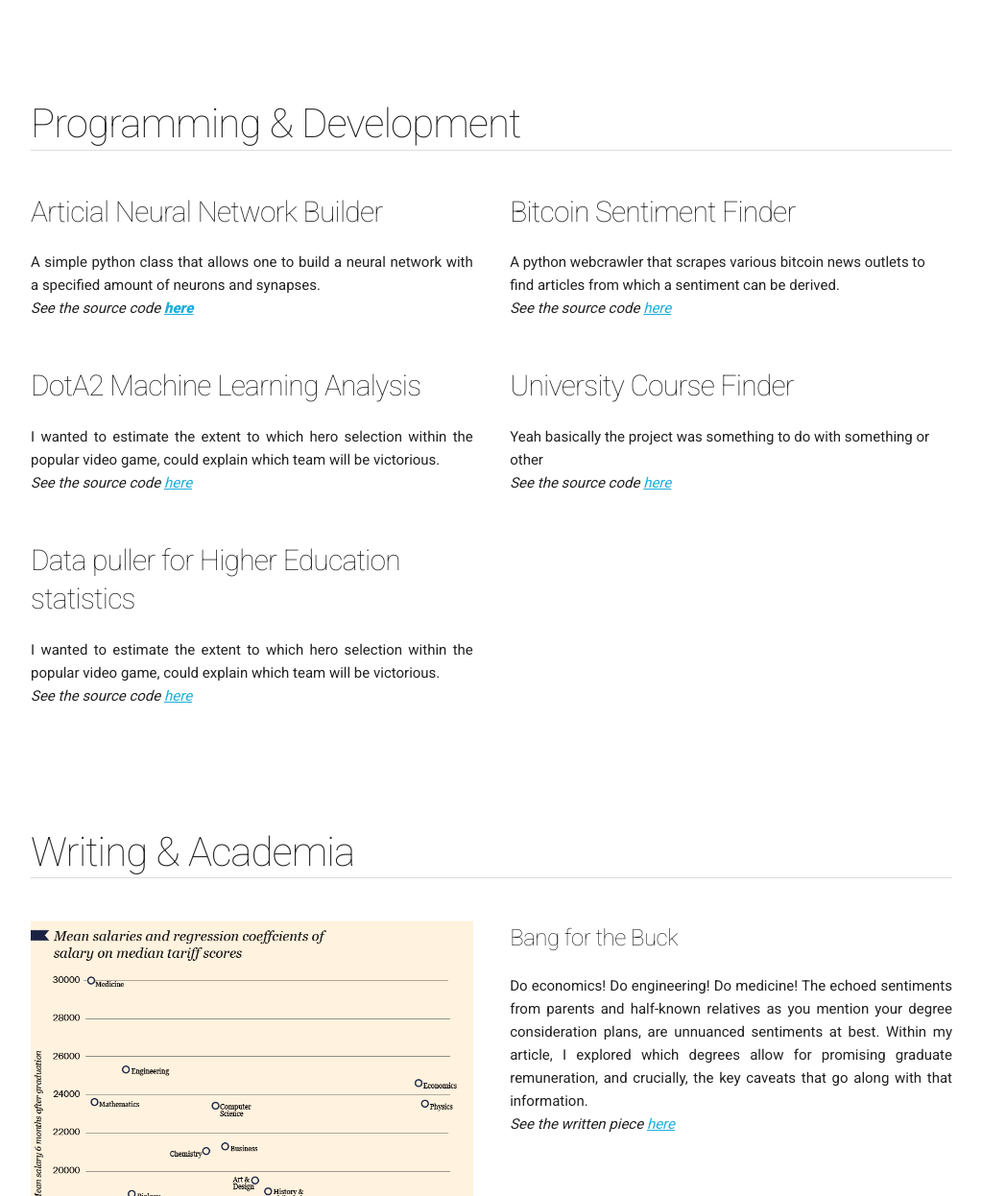
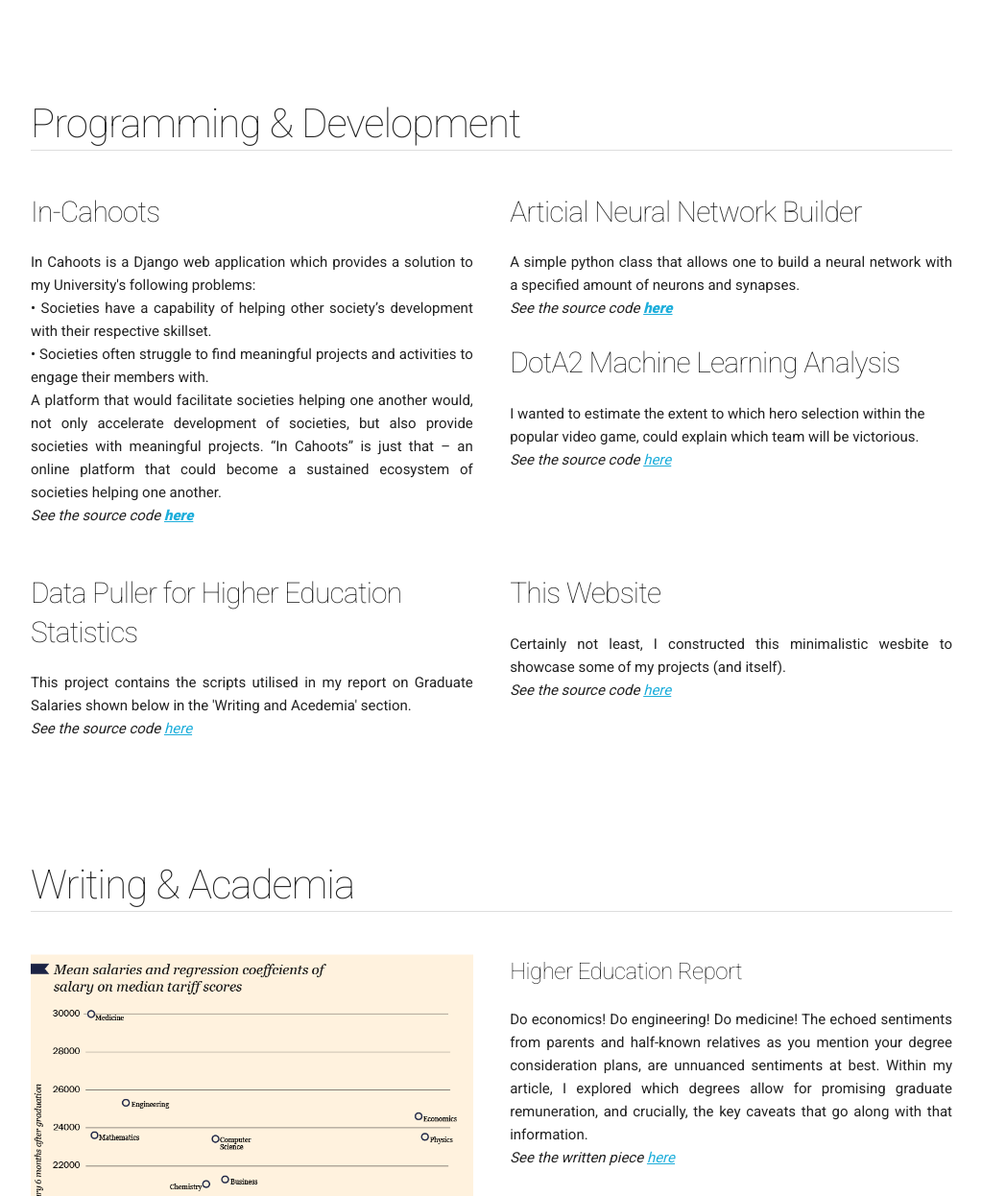
Before and after one commit to camwebby/portfolio_page, a plain HTML site: page home.html in a window 1280 px wide. Shown: the part 999-2245 px from the top of the page at 96% size, without its empty margins (128-1151 px from the left). Drawn offline with Linux system fonts and the light colour scheme.

Commit message:
overhaul

```diff
--- a/index.html
+++ b/home.html
@@ -75,13 +75,22 @@
       <div class="row">
 
         <div class="six columns">
+          <h4>In-Cahoots</h4>
+          <p style="text-align: justify;">In Cahoots is a Django web application which provides a solution to my University's following problems:
+          </br>•	Societies have a capability of helping other society’s development with their respective skillset.
+          </br>•	Societies often struggle to find meaningful projects and activities to engage their members with.
+        </br>A platform that would facilitate societies helping one another would, not only accelerate development of societies, but also provide societies with meaningful projects. “In Cahoots” is just that – an online platform that could become a sustained ecosystem of societies helping one another.
+ <br/><i>See the source code <a href="https://github.com/camwebby/in-cah-final" style="font-weight: 900;">here</a></i></p>
+        </div>
+
+        <div class="six columns">
           <h4>Articial Neural Network Builder</h4>
           <p style="text-align: justify;">A simple python class that allows one to build a neural network with a specified amount of neurons and synapses. <br/><i>See the source code <a href="https://github.com/camwebby/ANN-Builder" style="font-weight: 900;">here</a></i></p>
         </div>
 
         <div class="six columns">
-          <h4>Bitcoin Sentiment Finder</h4>
-          <p>A python webcrawler that scrapes various bitcoin news outlets to find articles from which a sentiment can be derived. <br/><i>See the source code <a href="https://github.com/camwebby/bitcoinSentiment">here</a></i></p>
+          <h4>DotA2 Machine Learning Analysis</h4>
+          <p>I wanted to estimate the extent to which hero selection within the popular video game, could explain which team will be victorious. <br/><i>See the source code <a href="https://github.com/camwebby/DotA-Machine-Learning">here</a></i></p>
         </div>
       </div>
     </div>
@@ -91,25 +100,14 @@
     <div class="row">
 
       <div class="six columns">
-        <h4>DotA2 Machine Learning Analysis</h4>
-        <p style="text-align: justify;">I wanted to estimate the extent to which hero selection within the popular video game, could explain which team will be victorious. <br/><i>See the source code <a href="https://github.com/camwebby/bitcoinSentiment">here</a></i></p>
+        <h4>Data Puller for Higher Education Statistics</h4>
+        <p style="text-align: justify;">This project contains the scripts utilised in my report on Graduate Salaries shown below in the 'Writing and Acedemia' section. <br/><i>See the source code <a href="https://github.com/camwebby/unistats-functions-python-">here</a></i></p>
       </div>
 
       <div class="six columns">
-        <h4>University Course Finder</h4>
-        <p>Yeah basically the project was something to do with something or other <br/><i>See the source code <a href="https://github.com/camwebby/bitcoinSentiment">here</a></i></p>
+        <h4>This Website</h4>
+        <p style="text-align: justify;">Certainly not least, I constructed this minimalistic wesbite to showcase some of my projects (and itself).<br/><i>See the source code <a href="https://github.com/camwebby/portfolio_page">here</a></i></p>
       </div>
-    </div>
-
-    <br>
-
-    <div class="row">
-
-      <div class="six columns">
-        <h4>Data puller for Higher Education statistics</h4>
-        <p style="text-align: justify;">I wanted to estimate the extent to which hero selection within the popular video game, could explain which team will be victorious. <br/><i>See the source code <a href="https://github.com/camwebby/bitcoinSentiment">here</a></i></p>
-      </div>
-
 
     </div>
   </div>
@@ -141,12 +139,29 @@
         <div class="six columns"><img src="writingImage.png" style="width: 100%;"></img></div>
 
         <div class="six columns">
-        <h5>Bang for the Buck</h5>
+        <h5>Higher Education Report</h5>
         <p style="text-align: justify;">Do economics! Do engineering! Do medicine! The echoed sentiments from parents
          and half-known relatives as you mention your degree consideration plans, are unnuanced
          sentiments at best. Within my article, I explored which degrees allow for promising graduate
          remuneration, and crucially, the key caveats that go along with that information. <br/> <i>See the written piece <a href="https://medium.com/@camwebbyhalsall3/bang-for-the-buck-how-to-really-think-about-which-uk-degrees-offer-the-best-prospects-4ffcef5870ca">here</a></i></p>
         </div>
+      </div>
+    </div>
+
+    </br>
+
+    <div id="WritContent">
+
+      <div class="row">
+        <div class="six columns">
+          <h5>CFA Equity Research Report</h5>
+          <p>Myself and my team of four, competed in the Chartered Financial Analyst 2018/19 equity research challenge. We covered the British greeting card company, Card Factory.
+          <br/> <i>See the written piece <a href="TheReport2.pdf">here</a></i>
+          </p>
+        </div>
+
+        <div class="six columns"><img src="ebitda_bridge.png" style="width: 100%;"></img></div>
+
       </div>
     </div>
 
@@ -164,11 +179,11 @@
 
     <div id="MedContent">
       <div class="row">
-        <p class="eight columns"><iframe width="560" height="315" src="https://www.youtube.com/embed/Yae3k6CCAMM?rel=0&amp;showinfo=0" frameborder="0" allow="encrypted-media" allowfullscreen></iframe></p>
+        <p class="eight columns"><iframe width="95%" height="315" src="https://www.youtube.com/embed/Yae3k6CCAMM?rel=0&amp;showinfo=0" frameborder="0" allow="encrypted-media" allowfullscreen></iframe></p>
         <p class="four columns" style="text-align: justify;">
           <h4> Curtains for Cash</h4>
           The following is my entry to the Royal Economic Society's undergraduate video competition.
-          The description: All over the world, the use of paper money is slowly withering.
+          The description: All over the world, the use of paper money is slowly dwindling.
           This short animation discusses the whys, the whats, and the
           hows, of money's future in our uncertain economic world.
         </p>
```
Also changed, not shown: ebitda_bridge.png (added), 1 other file.
